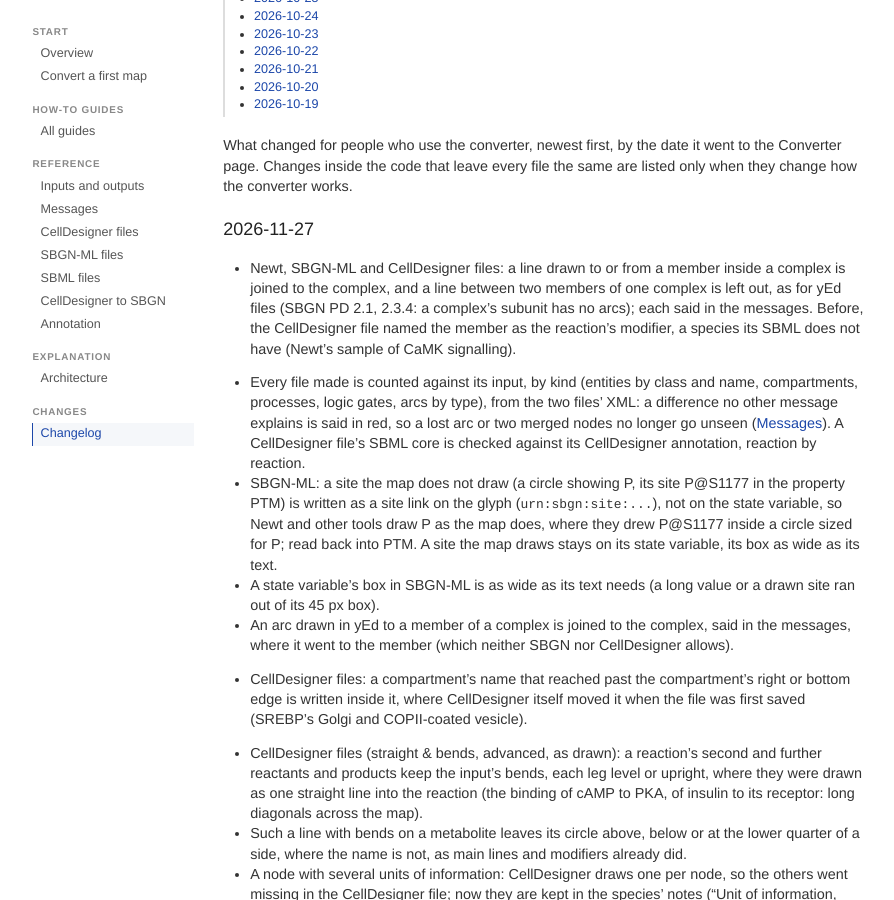
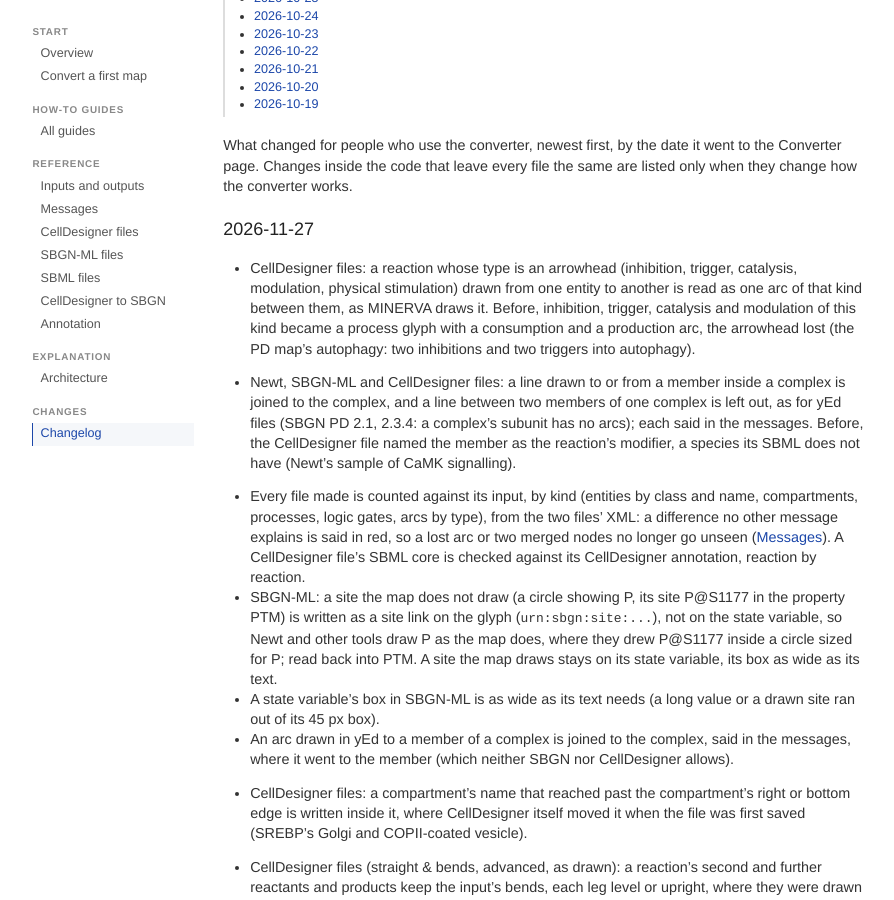
Before and after one commit to map-converter/map-converter.github.io, a Jekyll site: the page built from pages/converter-docs/changes.md, in a window 1280 px wide and 900 px high, scrolled down 424 px. Shown: the whole window, without its empty margins (190-1084 px from the left). Built offline with Jekyll 4.4.1, drawn with Linux system fonts in a browser that asks for light colours.

Commit message:
Converter: release of 70a139d, CellDesigner inhibitions and triggers read as arcs
A CellDesigner reaction typed by an arrowhead, drawn between two entities, is read as one arc of that kind.

```diff
--- a/pages/converter-docs/changes.md
+++ b/pages/converter-docs/changes.md
@@ -12,6 +12,11 @@ Changes inside the code that leave every file the same are listed only when they
 
 
 ## 2026-11-27
+
+- CellDesigner files: a reaction whose type is an arrowhead (inhibition, trigger, catalysis, modulation, physical
+  stimulation) drawn from one entity to another is read as one arc of that kind between them, as MINERVA draws it.
+  Before, inhibition, trigger, catalysis and modulation of this kind became a process glyph with a consumption and a
+  production arc, the arrowhead lost (the PD map's autophagy: two inhibitions and two triggers into autophagy).
 
 - Newt, SBGN-ML and CellDesigner files: a line drawn to or from a member inside a complex is joined to the complex,
   and a line between two members of one complex is left out, as for yEd files (SBGN PD 2.1, 2.3.4: a complex's
```
Also changed, not shown: pages/converter-docs/cd-to-sbgn.md (+1 -0 lines), 2 other files.
